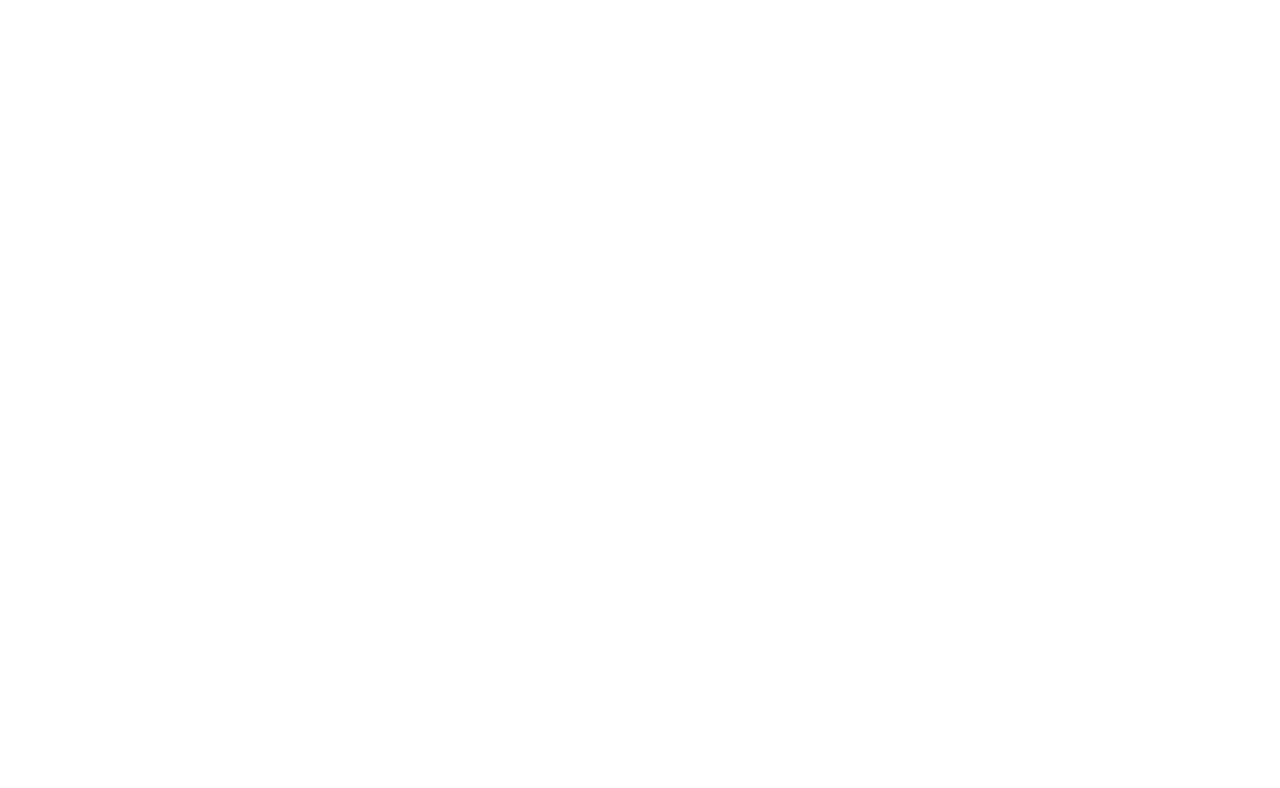
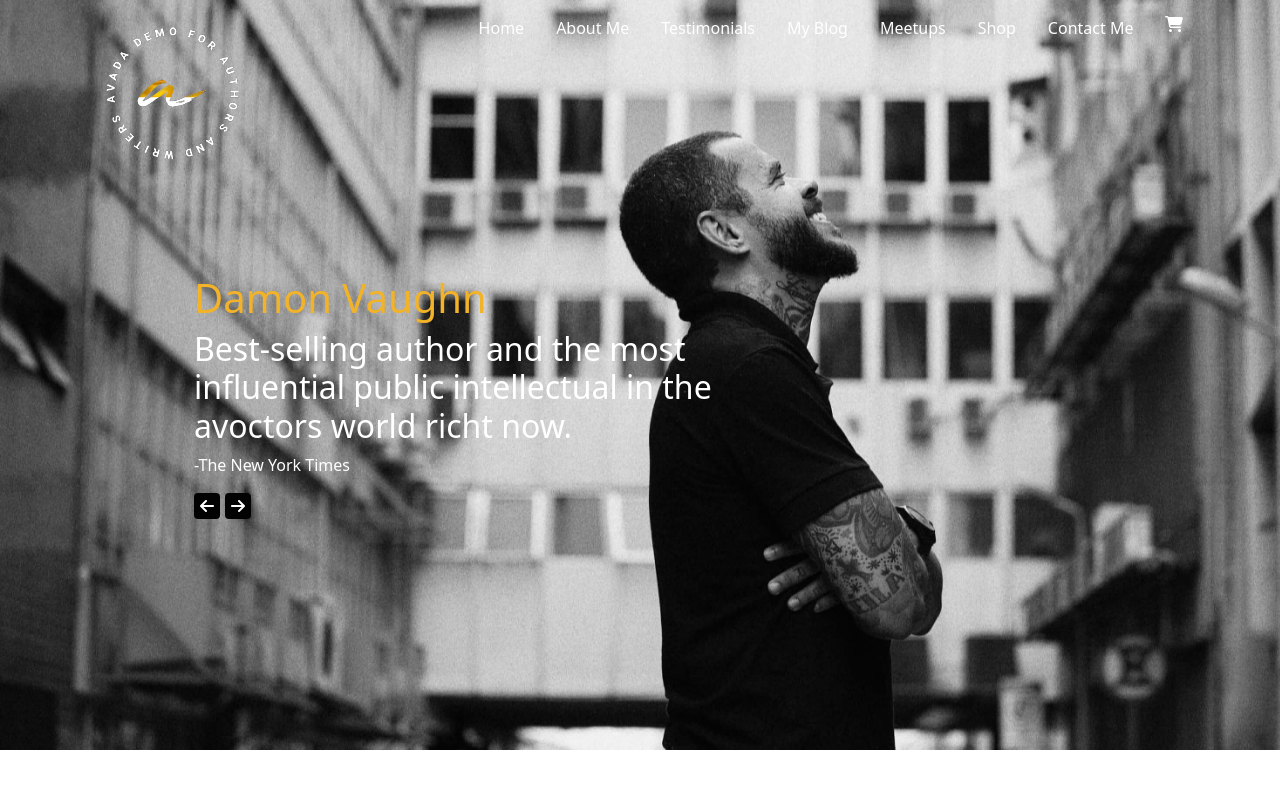
Before and after one commit to DanieleMorello/proj-html-vuejs, a Vue app: page / in a window 1280 px wide. Shown: the top 788 px of the page. Built offline with nearby package versions, Linux system fonts and the light colour scheme.

Commit message:
Add Header

```diff
--- a/package.json
+++ b/package.json
@@ -9,6 +9,11 @@
     "preview": "vite preview"
   },
   "dependencies": {
+    "@fortawesome/fontawesome-svg-core": "^6.4.0",
+    "@fortawesome/free-brands-svg-icons": "^6.4.0",
+    "@fortawesome/free-regular-svg-icons": "^6.4.0",
+    "@fortawesome/free-solid-svg-icons": "^6.4.0",
+    "@fortawesome/vue-fontawesome": "^3.0.3",
     "bootstrap": "^5.2.3",
     "vue": "^3.2.47"
   },
--- a/src/assets/scss/app.scss
+++ b/src/assets/scss/app.scss
@@ -1 +1,4 @@
 @use '/node_modules/bootstrap/scss/bootstrap.scss';
+@use './partials/common' as *;
+@use './partials/variables' as *;
+@use './partials/header' as *;
--- /dev/null
+++ b/src/assets/scss/partials/_header.scss
@@ -0,0 +1,52 @@
+@use './variables' as *;
+
+header {
+  background-image: url("../img/hero-07-2x.jpg");
+  background-repeat: no-repeat;
+  background-size: cover;
+  height: 750px;
+
+  nav {
+
+    display: flex;
+    justify-content: space-around;
+
+    ul {
+      display: flex;
+
+      li {
+        list-style: none;
+
+        a {
+          display: flex;
+          justify-content: flex-end;
+          color: $White;
+          text-decoration: none;
+          padding: 1rem;
+        }
+      }
+    }
+  }
+
+  .my_container {
+    padding-top: 5rem;
+    padding-left: 7rem;
+
+    h1 {
+      color: $Saffron;
+    }
+
+    h2,
+    p,
+    button {
+      color: $White;
+    }
+
+    button {
+      background-color: $Black;
+      margin-right: 5px;
+    }
+  }
+
+
+}
--- a/src/components/PageHeader.vue
+++ b/src/components/PageHeader.vue
@@ -1,9 +1,44 @@
 <script>
+import { library } from '@fortawesome/fontawesome-svg-core'
 export default {
   name: 'PageHeader'
 }
 </script>
 
-<template></template>
+<template>
+  <header>
+    <nav>
+      <div>
+        <img src="../assets/img/author-logo-round-small.png" alt="Logo">
+      </div>
+
+      <ul>
+        <li><a href="#">Home</a></li>
+        <li><a href="#">About Me</a></li>
+        <li><a href="#">Testimonials</a></li>
+        <li><a href="#">My Blog</a></li>
+        <li><a href="#">Meetups</a></li>
+        <li><a href="#">Shop</a></li>
+        <li><a href="#">Contact Me</a></li>
+        <li><a href="#"><font-awesome-icon :icon="['fas', 'cart-shopping']" /></a></li>
+      </ul>
+    </nav>
+
+    <div class="container">
+      <section class="my_container">
+        <h1>Damon Vaughn</h1>
+        <h2>
+          Best-selling author and the most <br>
+          influential public intellectual in the <br>
+          avoctors world richt now.
+        </h2>
+        <p>-The New York Times</p>
+        <button class="left border-0 rounded-1"><font-awesome-icon :icon="['fas', 'arrow-left']" /></button>
+        <button class="right border-0 rounded-1"><font-awesome-icon :icon="['fas', 'arrow-right']" /></button>
+      </section>
+    </div>
+
+  </header>
+</template>
 
 <style lang="scss" scoped></style>
--- a/src/main.js
+++ b/src/main.js
@@ -1,5 +1,19 @@
 import { createApp } from "vue";
 import "./assets/scss/app.scss";
 import App from "./App.vue";
+/* import the fontawesome core */
+import { library } from "@fortawesome/fontawesome-svg-core";
 
-createApp(App).mount("#app");
+/* import font awesome icon component */
+import { FontAwesomeIcon } from "@fortawesome/vue-fontawesome";
+
+/* import specific icons */
+import {
+  faArrowLeft,
+  faArrowRight,
+  faCartShopping,
+} from "@fortawesome/free-solid-svg-icons";
+
+/* add icons to the library */
+library.add(faCartShopping, faArrowLeft, faArrowRight);
+createApp(App).component("font-awesome-icon", FontAwesomeIcon).mount("#app");
```
Also changed, not shown: 1 other file (tests, documents, lock files or other folders).
